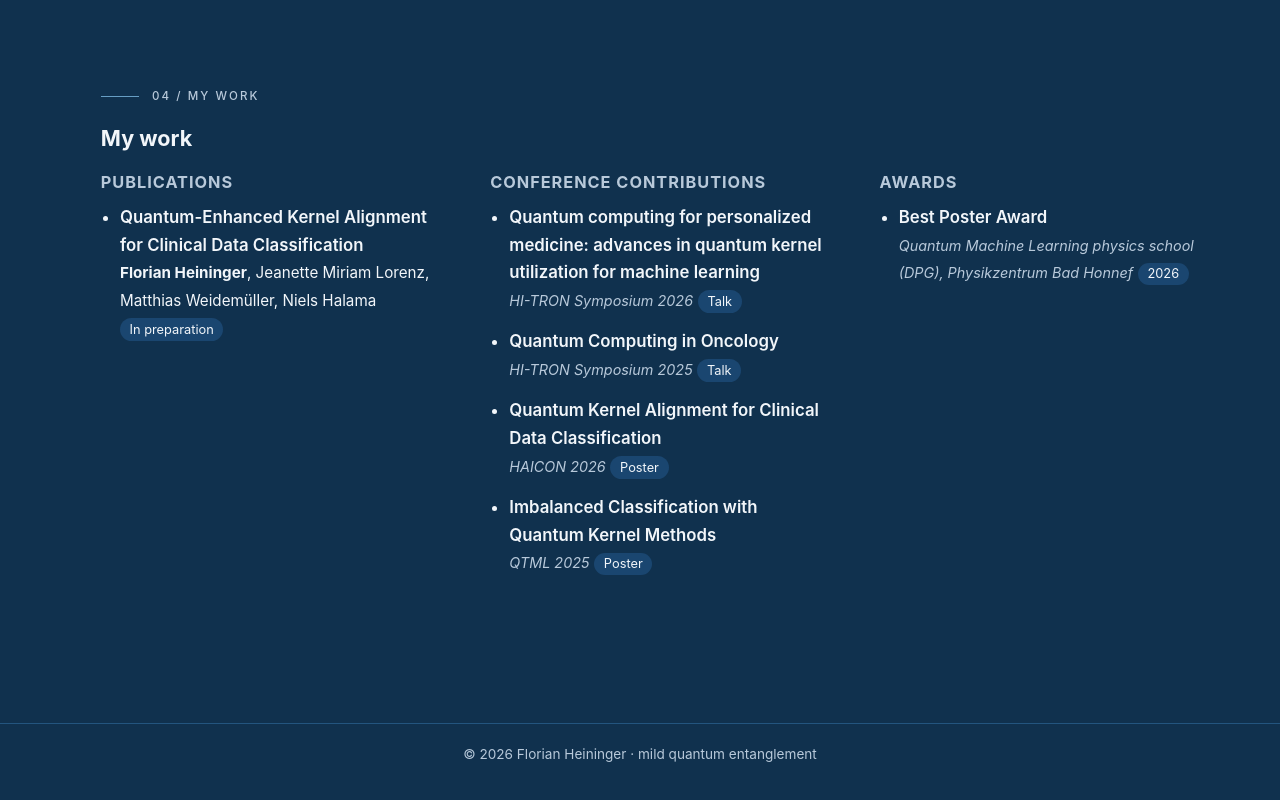
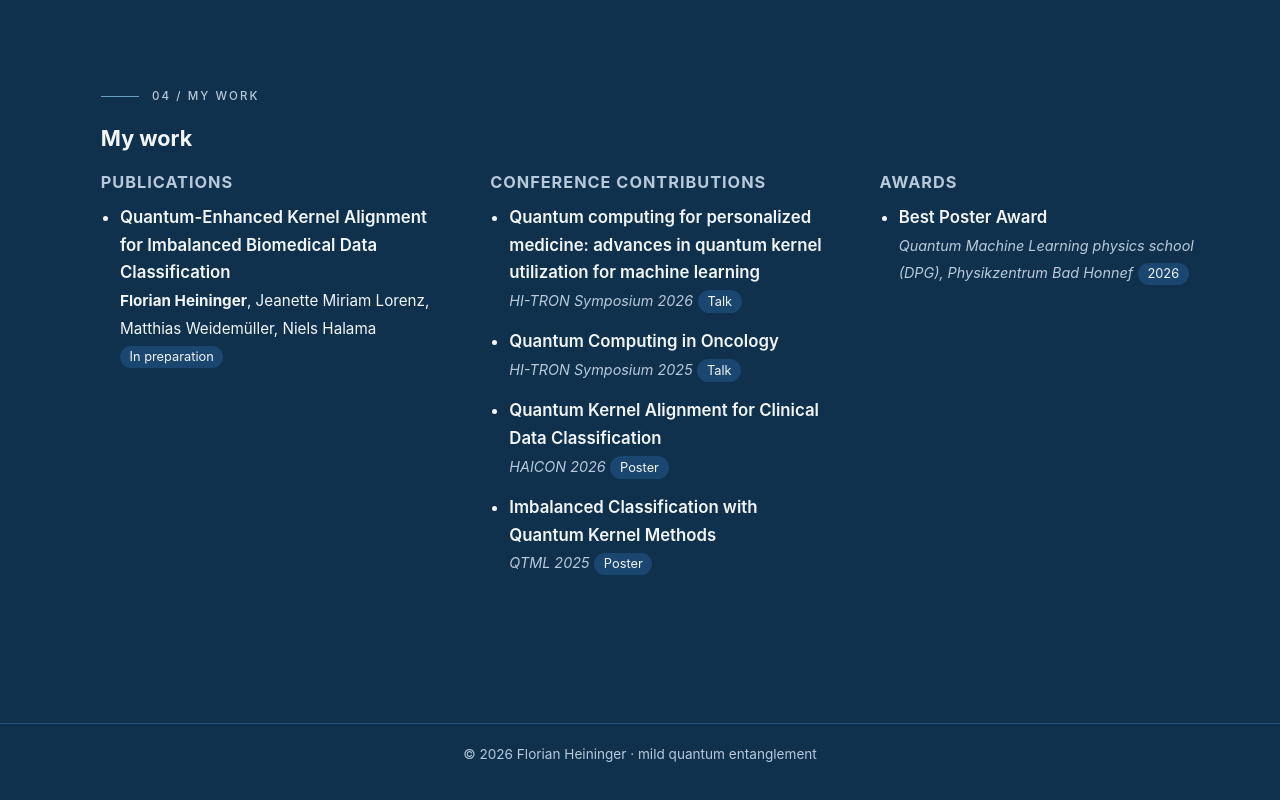
Before and after one commit to fheininger/fheininger.github.io, a plain HTML site: page index.html in a window 1280 px wide. Shown: the part 3277-4077 px from the top of the page. Drawn offline with Linux system fonts and the light colour scheme.

Commit message:
added right paper name accoridng to submission at nbt

```diff
--- a/index.html
+++ b/index.html
@@ -332,7 +332,7 @@ if ("IntersectionObserver" in window &&
       <h3>Publications</h3>
   <ul class="pub-list">
     <li>
-      <span class="pub-title">Quantum-Enhanced Kernel Alignment for Clinical Data Classification</span><br>
+      <span class="pub-title">Quantum-Enhanced Kernel Alignment for Imbalanced Biomedical Data Classification</span><br>
       <span class="pub-authors"><strong>Florian Heininger</strong>, Jeanette Miriam Lorenz,
         Matthias Weidemüller, Niels Halama</span><br>
       <span class="pub-status">In preparation</span>
```
